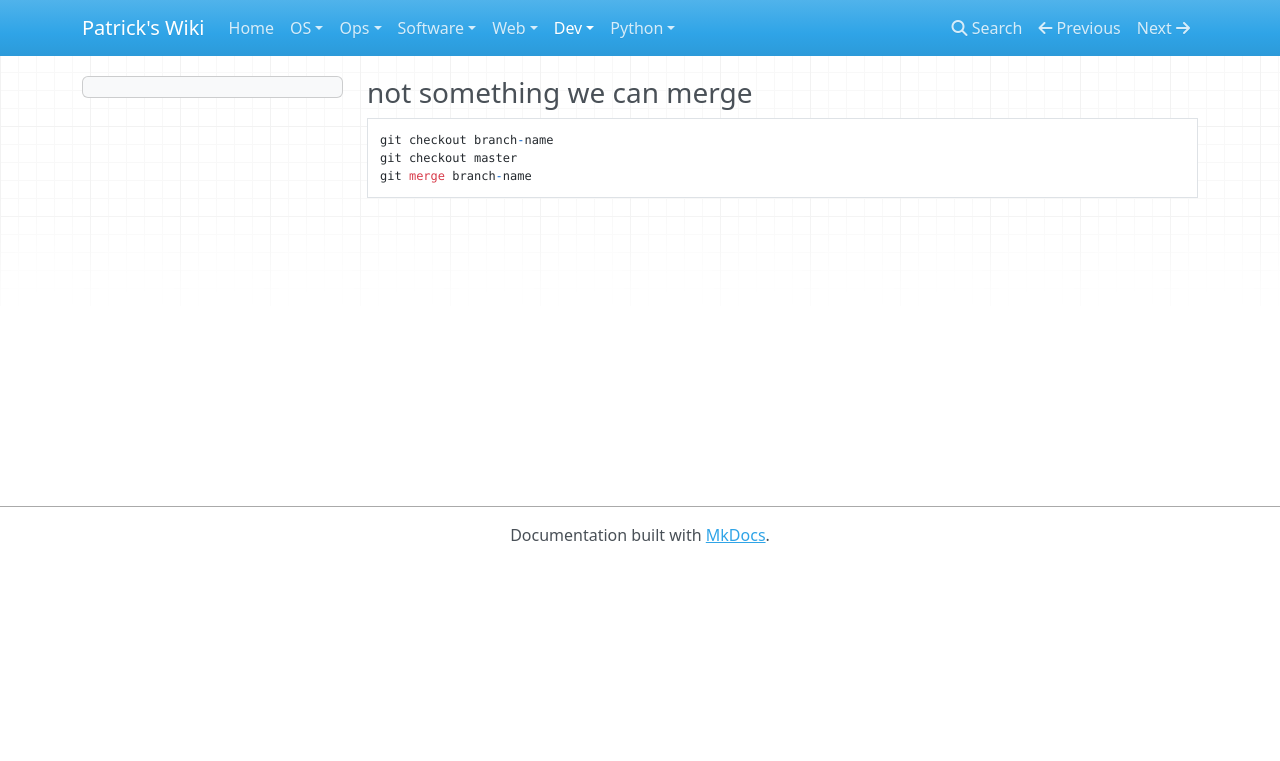
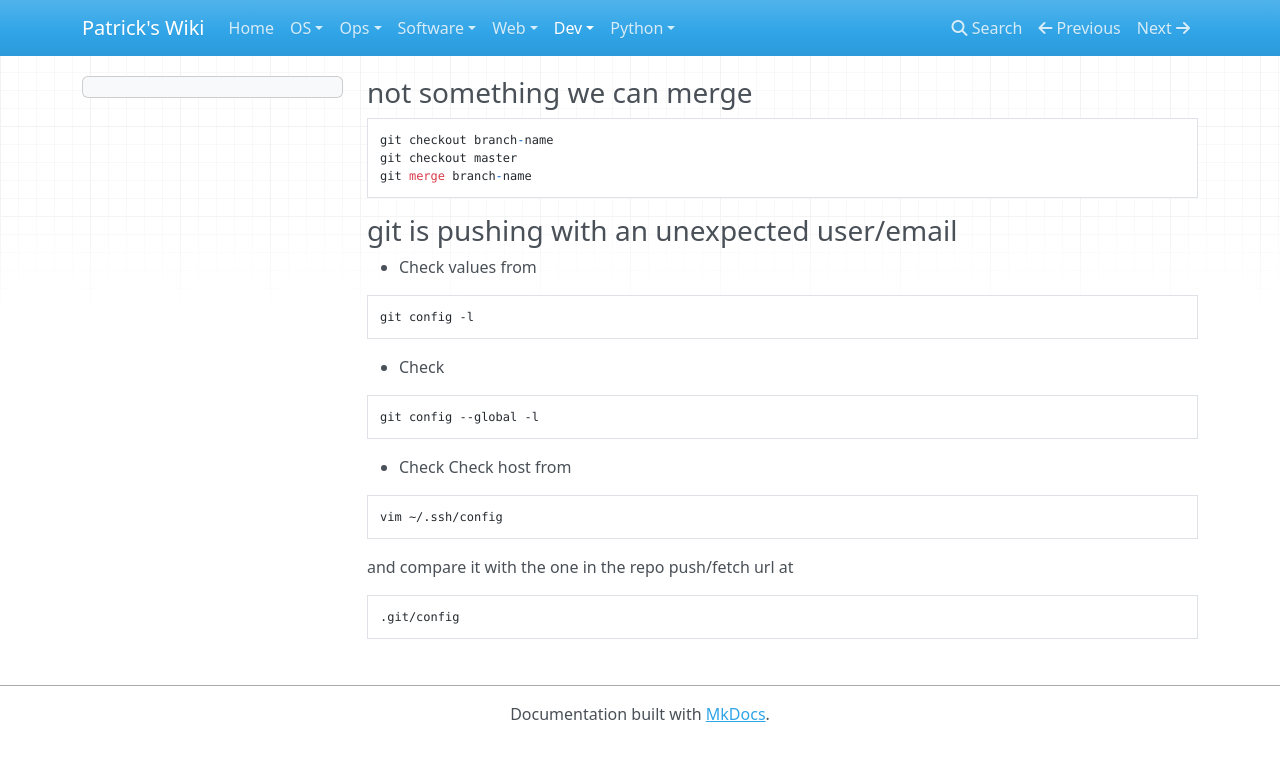
Before and after one commit to patsancu/wiki, an MkDocs documentation site: the page built from docs/dev/VCS/Git/Git-problems.md, in a window 1280 px wide. Shown: the top 761 px of the page. Built offline with MkDocs 1.6.1, drawn with Linux system fonts in a browser that asks for light colours; nearby versions of some CDN libraries.

Commit message:
git problems

````diff
--- a/docs/dev/VCS/Git/Git-problems.md
+++ b/docs/dev/VCS/Git/Git-problems.md
@@ -5,3 +5,22 @@ git checkout branch-name
 git checkout master
 git merge branch-name
 ```
+
+### git is pushing with an unexpected user/email
+* Check values from
+```bash
+git config -l
+```
+* Check
+```bash
+git config --global -l
+```
+* Check
+Check host from
+```bash
+vim ~/.ssh/config
+```
+and compare it with the one in the repo push/fetch url at
+```bash
+.git/config
+```
````
